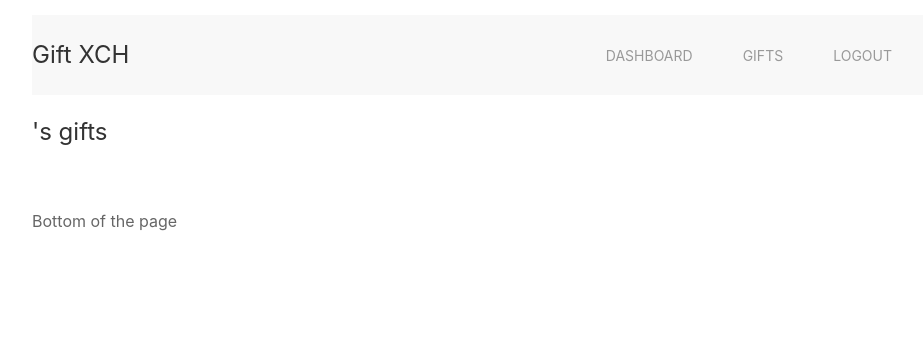
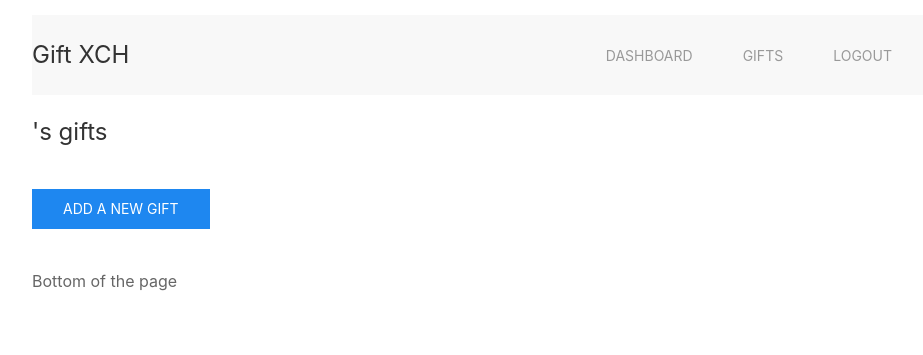
Before and after one commit to alexdoria/gift-exchange, a Django app: page /gifts/ in a window 1280 px wide. Shown: the top 355 px of the page, without its empty margins (158-1081 px from the left). Run offline with Django 3.2, Linux system fonts and the light colour scheme; a user stored in the database is signed in; data comes from the database, SQL or seed files in the repository; both versions use the stored data as it was after the commit; parts of the project's set-up code (start-up, migrations or seed data) failed here and were passed over; some libraries are stand-ins or nearby versions.

Commit message:
New gifts can be added from the Gifts view by a logged in user

```diff
--- a/gifts/views.py
+++ b/gifts/views.py
@@ -9,6 +9,12 @@ from gifts.models import Gift
 @login_required(login_url='login')
 def gifts_view(request):
     """List, create and edit gifts"""
+    if request.method == 'POST':
+        short_name = request.POST['short_name']
+        description = request.POST['description']
+        url = request.POST['url']
+        Gift.objects.create(user=request.user, short_name=short_name, description=description, link=url)
+
     gift_query = Gift.objects.filter(user=request.user)
     gifts_lists = []
 
@@ -27,8 +33,4 @@ def gifts_view(request):
         gift_dict['groups'] = this_gift_groups_list
         gifts_lists.append(gift_dict)
 
-    return render(request, 'gifts.html',
-                  {
-                      'gifts': gifts_lists,
-                  }
-                  )
+    return render(request, 'gifts.html', {'gifts': gifts_lists})
--- a/members/views.py
+++ b/members/views.py
@@ -35,7 +35,7 @@ def user_dashboard(request):
         group_to_add = Group.objects.get(name=group_name)
         request.user.groups.add(group_to_add)
 
-    user = request.user.username
+    # user = request.user.username
     user_groups = request.user.groups.all()
     groups = []
 
@@ -62,7 +62,6 @@ def user_dashboard(request):
 
     return render(request, 'members/dashboard.html',
                   {
-                      'user': user,
                       'groups': groups,
                   }
                   )
--- a/templates/gifts.html
+++ b/templates/gifts.html
@@ -7,6 +7,17 @@
 
 {% load static %}
 {% block content %}
+    <button type="button" class="uk-button uk-button-primary uk-margin" uk-toggle="target: #new-gift-modal">ADD A NEW GIFT</button>
+    <div id="new-gift-modal" class="uk-container uk-width-1-2" uk-modal>
+        <button class="uk-modal-close-default" type="button" uk-close></button>
+        <form action="{% url 'gifts' %}" method="post">
+            {% csrf_token %}
+            <input type="text" class="uk-input uk-margin" name="short_name" placeholder="New gift name">
+            <input type="text" class="uk-input uk-margin" name="description" placeholder="Describe your gift, does it have any special characteristic?">
+            <input type="url" class="uk-input uk-margin" name="url" placeholder="Paste a link to get your gift">
+            <button type="submit" class="uk-button uk-button-primary">ADD</button>
+        </form>
+    </div>
     <div class="uk-child-width-1-3 uk-grid-match" uk-grid>
         {% for g in gifts %}
         <div>
--- a/templates/members/dashboard.html
+++ b/templates/members/dashboard.html
@@ -7,8 +7,8 @@
 <div>
     <form action="{% url 'dashboard' %}" method="post">
         {% csrf_token %}
-        <input type="text" class="uk-input uk-form-width-large uk-margi" name="group_name">
-        <button class="uk-button uk-button-default" type="submit">Create group</button>
+        <input type="text" class="uk-input uk-form-width-large uk-margin" name="group_name" placeholder="Enter a name for your new group">
+        <button class="uk-button uk-button-primary uk-margin" type="submit">Create group</button>
     </form>
 </div>
 <div class="uk-child-width-1-3 uk-grid-match" uk-grid>
```
Also changed, not shown: db.sqlite3.
